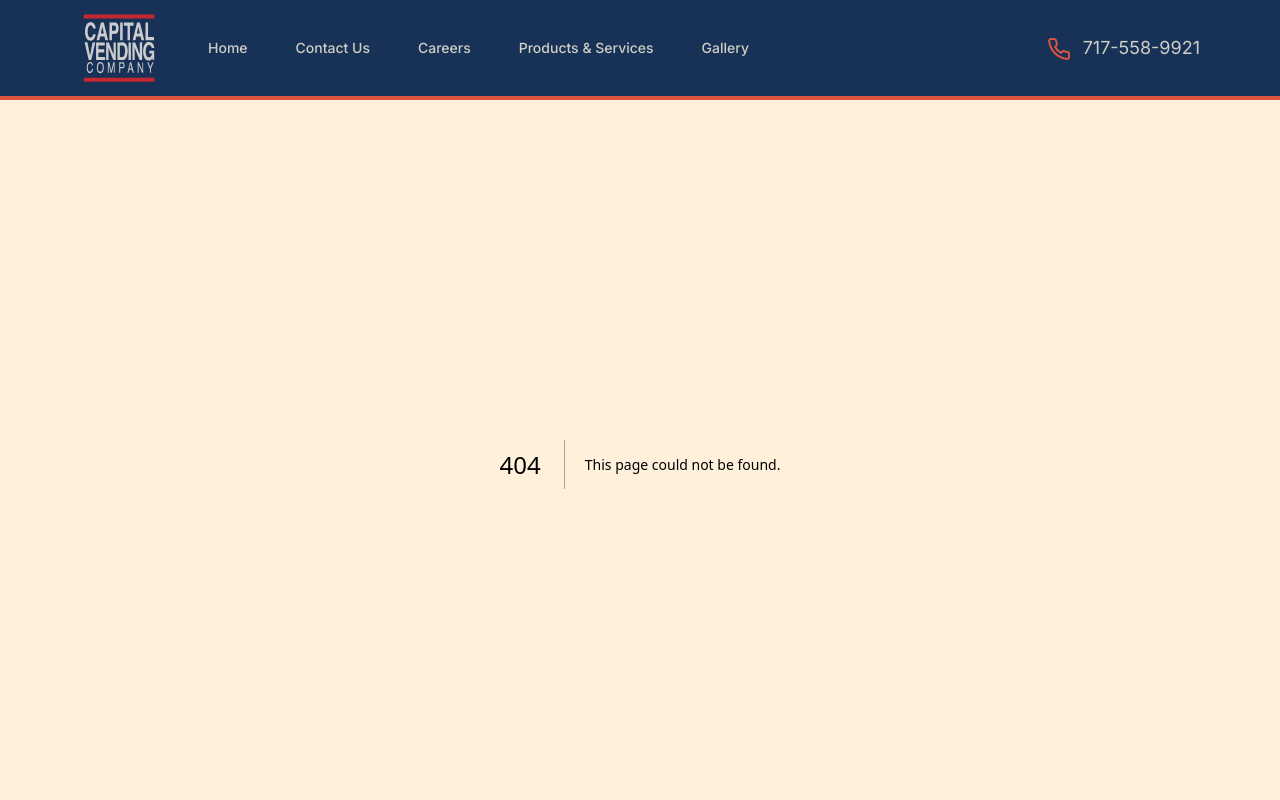
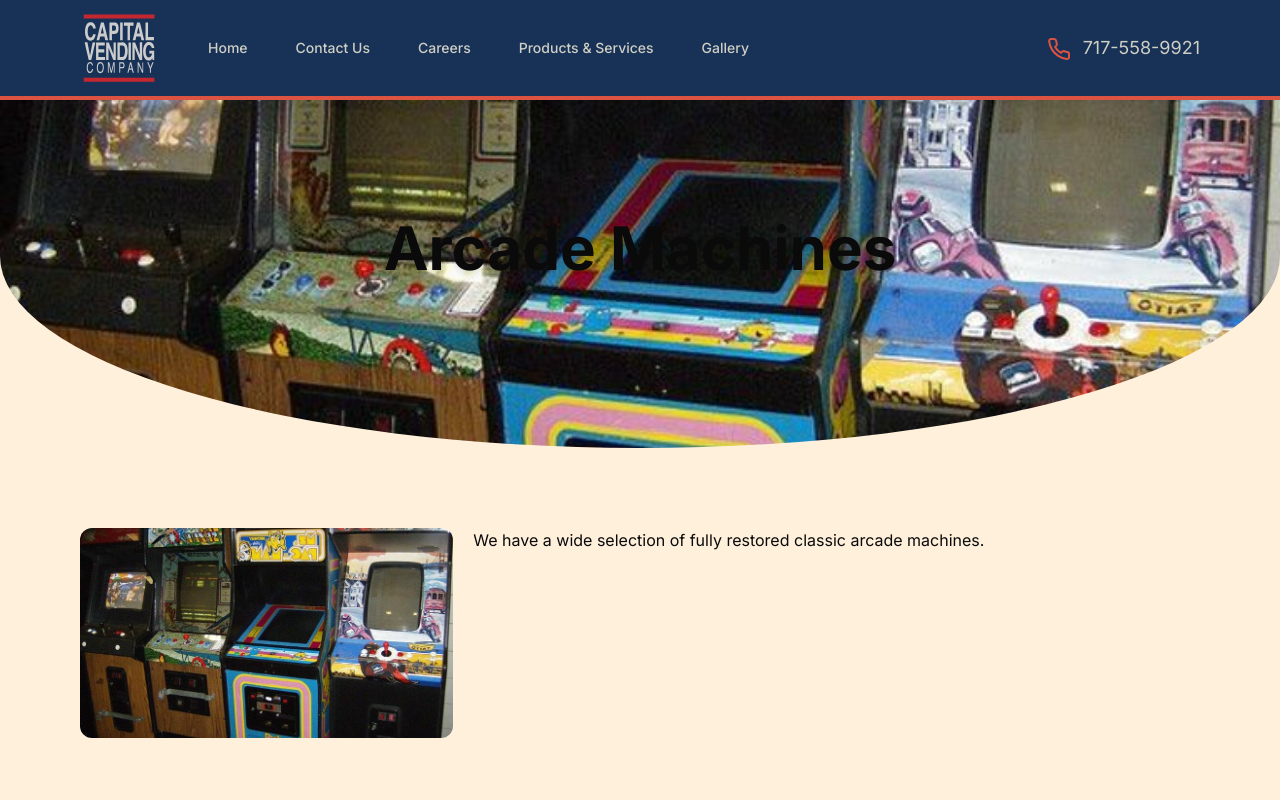
Before and after one commit to aydenomealy/CapitalVending, a Next.js app: page /products/0 in a window 1280 px wide. Before the commit this address had no page. Shown: the top 800 px of the page. Built offline with nearby package versions, Linux system fonts and the light colour scheme.

Commit message:
created dynamic route for products

```diff
--- /dev/null
+++ b/src/app/products/[prod]/page.tsx
@@ -0,0 +1,42 @@
+import MaxWidthWrapper from "@/components/MaxWidthWrapper";
+import {PRODUCTS} from "@/config";
+import React from "react";
+import Image from "next/image";
+import {motion as m} from "framer-motion";
+
+export default function Page({params}: { params: { prod: number } }) {
+    return (<>
+            <div className="relative w-full h-96 overflow-hidden"
+                 style={{borderBottomRightRadius: "100%", borderBottomLeftRadius: "100%"}}>
+                <Image
+                    alt='Product Image'
+                    src={PRODUCTS[params.prod].imageSrc}
+                    fill
+                    style={{objectFit: "cover"}}/>
+                <h1
+                    className='mb-4 text-3xl md:text-4xl lg:text-6xl font-bold tracking-light text-grey-700 absolute flex inset-0 justify-center items-center drop-shadow-lg'>
+                    {PRODUCTS[params.prod].name}
+                </h1>
+            </div>
+
+            <MaxWidthWrapper className='py-20 items-center'>
+                <div className='grid sm:grid-cols-3 h-full grid-cols-2'>
+                    <div
+                        className='overflow-hidden relative lg:aspect-video aspect-square rounded-lg'>
+                        <Image
+                            src={PRODUCTS[params.prod].imageSrc}
+                            alt='product catagory image'
+                            fill
+                            className='object-cover object-center'
+                        />
+                    </div>
+                    <div className='sm:col-span-2 text-left ml-5 mr-2'>
+                        <p className='md:text-base text-sm'>
+                            {PRODUCTS[params.prod].description}
+                        </p>
+                    </div>
+                </div>
+            </MaxWidthWrapper>
+        </>
+    )
+}
--- a/src/app/products/page.tsx
+++ /dev/null
@@ -1,15 +0,0 @@
-import MaxWidthWrapper from "@/components/MaxWidthWrapper";
-import ProductTabs from "@/components/ProductTabs";
-import React from "react";
-
-export default function Home() {
-    return (
-        <MaxWidthWrapper className='py-20 items-center'>
-            <h1 className='text-center mb-16 text-4xl font-bold tracking-light text-grey-900 sm:text-6xl'>
-                Products and Services
-            </h1>
-
-            <ProductTabs/>
-        </MaxWidthWrapper>
-    )
-}
--- a/src/components/ProductsCards.tsx
+++ b/src/components/ProductsCards.tsx
@@ -1,14 +1,16 @@
 import {PRODUCTS} from "@/config";
 import Image from "next/image";
 import {motion as m} from "framer-motion";
+import Link from "next/link";
 
 
 const ProductsCards = () => {
     return (
         <div className='grid xl:grid-cols-3 md:grid-cols-2 grid-cols-1 gap-7 pt-44 px-10 md:px-0 lg:px-10 drop-shadow-xl'>
-            {PRODUCTS.map((item) => (
-                <div key={item.label}
-                     className="relative group rounded-lg overflow-hidden aspect-video even:border-redRetro odd:border-orangeRetro border-4">
+            {PRODUCTS.map((item, index) => (
+                <Link key={item.label}
+                      href={"/products/" + index}
+                     className="relative group rounded-lg overflow-hidden aspect-video even:border-redRetro odd:border-orangeRetro border-4 hover:cursor-pointer">
                     <Image
                         alt={item.name}
                         src={item.imageSrc}
@@ -16,19 +18,19 @@ const ProductsCards = () => {
                         className='object-cover object-center'
                     />
                     <div
-                        className='text-grayRetro font-outline-1 text-2xl lg:text-3xl font-extrabold absolute flex inset-0 justify-center items-end group-hover:hidden drop-shadow-2xl'>
+                        className='text-grayRetro font-outline-1 text-2xl lg:text-3xl font-extrabold absolute flex inset-0 justify-center items-end drop-shadow-2xl'>
                         {item.name}
                     </div>
                     <m.div
                         initial={{opacity: 0}}
                         whileHover={{
-                            opacity: 1,
-                            transition: {duration: 0.8}
+                            opacity: .4,
+                            transition: {duration: 0.2}
                         }}
                         className=" bg-black bg-opacity-70 absolute inset-0 text-grayRetro p-4 text-lg md:text-sm lg:text-lg">
-                        {item.description}
+
                     </m.div>
-                </div>
+                </Link>
             ))}
         </div>
     )
```
